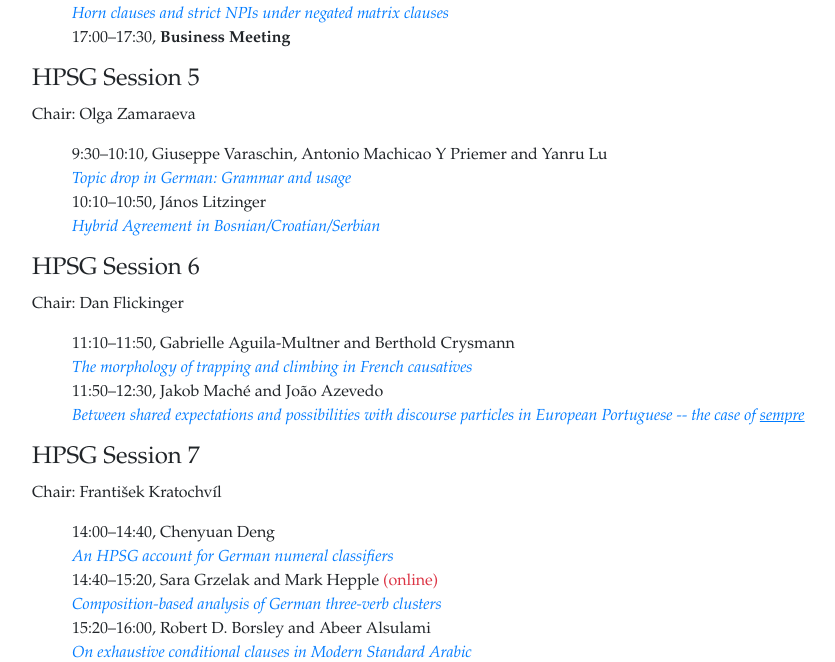
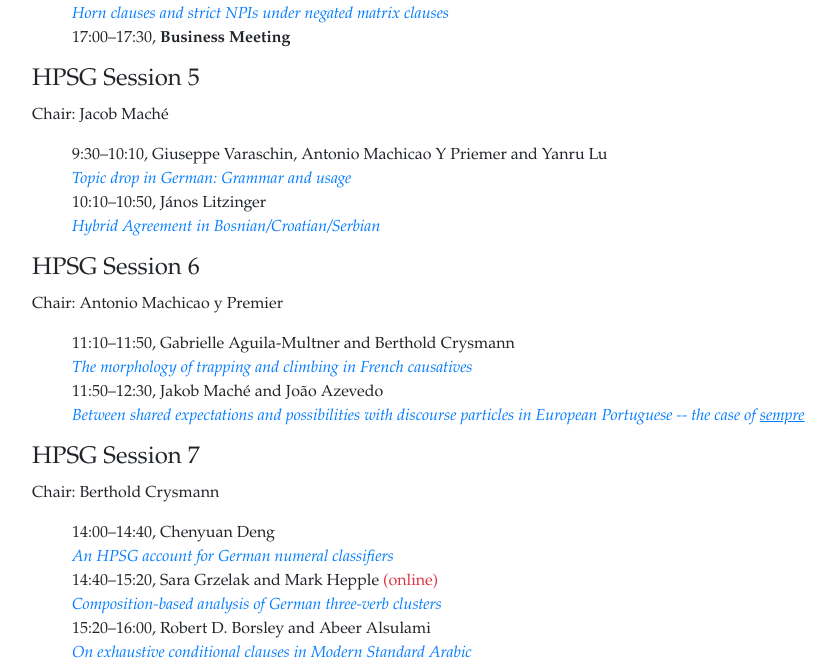
Before and after one commit to bond-lab/2024-hpsg, a Flask app: page /program.html in a window 1280 px wide. Shown: the part 2485-3147 px from the top of the page, without its empty margins (138-973 px from the left). Run offline with Flask 3, Linux system fonts and the light colour scheme; some libraries are stand-ins or nearby versions.

Commit message:
Update program.html
Re-updated chairs

```diff
--- a/web/templates/program.html
+++ b/web/templates/program.html
@@ -191,7 +191,7 @@
 </section>
 
 <section id='session5'><h4>HPSG Session 5</h4>
-  <p>Chair: Olga Zamaraeva</p>
+  <p>Chair: Jacob Maché</p>
   <ul class='pg'>
     <li> <span>9:30–10:10</span>, Giuseppe Varaschin, Antonio Machicao Y Priemer and Yanru Lu
       <br> <a class= 'talk' href="{{ url_for('static', filename='pdf/Reg-TopicDrop-master.pdf') }}">Topic drop in German: Grammar and usage</a>
@@ -204,7 +204,7 @@
 
 
 <section id='session6'><h4>HPSG Session 6</h4>
-  <p>Chair: Dan Flickinger</p>
+  <p>Chair: Antonio Machicao y Premier</p>
   <ul class='pg'>
     <li> <span>11:10–11:50</span>, Gabrielle Aguila-Multner and Berthold Crysmann
       <br> <a class= 'talk' href="{{ url_for('static', filename='pdf/HPSG2024-GAM-BC.pdf') }}">The morphology of trapping and climbing in French causatives</a>
@@ -217,7 +217,7 @@
 </section>
 
 <section id='session7'><h4>HPSG Session 7</h4>
-  <p>Chair: František Kratochvíl</p>
+  <p>Chair: Berthold Crysmann</p>
   <ul class='pg'>
     <li> <span>14:00–14:40</span>, Chenyuan Deng
       <br> <a class= 'talk' href="{{ url_for('static', filename='pdf/CyD_abstract_hpsg2024.pdf') }}">An HPSG account for German numeral classifiers</a>
```
